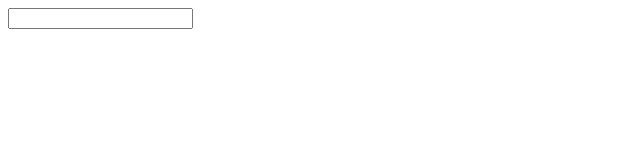
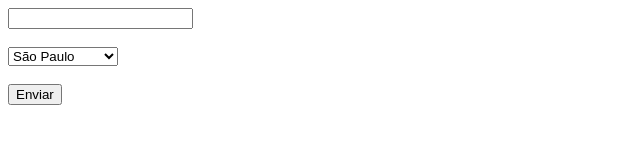
Before and after one commit to igorribery/modulojs, a plain HTML site: page index.html in a window 1280 px wide. Shown: the whole page, without its empty margins (0-640 px from the left). Drawn offline with Linux system fonts and the light colour scheme.

Commit message:
eventos de formulario

```diff
--- a/index.html
+++ b/index.html
@@ -9,7 +9,19 @@
     </head>
     <body>
 
-    <input type="text" onkeyup="apertouTecla(event)"   />
+        <form method="POST">
+            <input type="text" name="nome" onfocus="focou()" onblur="desfocou()" /><br/><br/>
+
+            <select name="cidade" onchange="mudouOpcao(this)">
+                <option>São Paulo</option>
+                <option>Rio de Janeiro</option>
+                <option>Belo Horizonte</option>
+                <option>Recife</option>
+            </select><br/><br/>
+
+            <input type="submit" value="Enviar" />
+        </form>
+
     </body>
 
 </html>
--- a/script.js
+++ b/script.js
@@ -1,3 +1,11 @@
-function apertouTecla(event) {
-    console.log("Apertou alguma tecla: "+event.shiftkey);
+function mudouOpcao(objeto) {
+    console.log("Selecionou: "+objeto.value);
 }
+
+function focou() {
+    console.log("Focou no campo 1");
+}
+
+function desfocou() {
+    console.log("desfocou do campo 1");
+}
```
